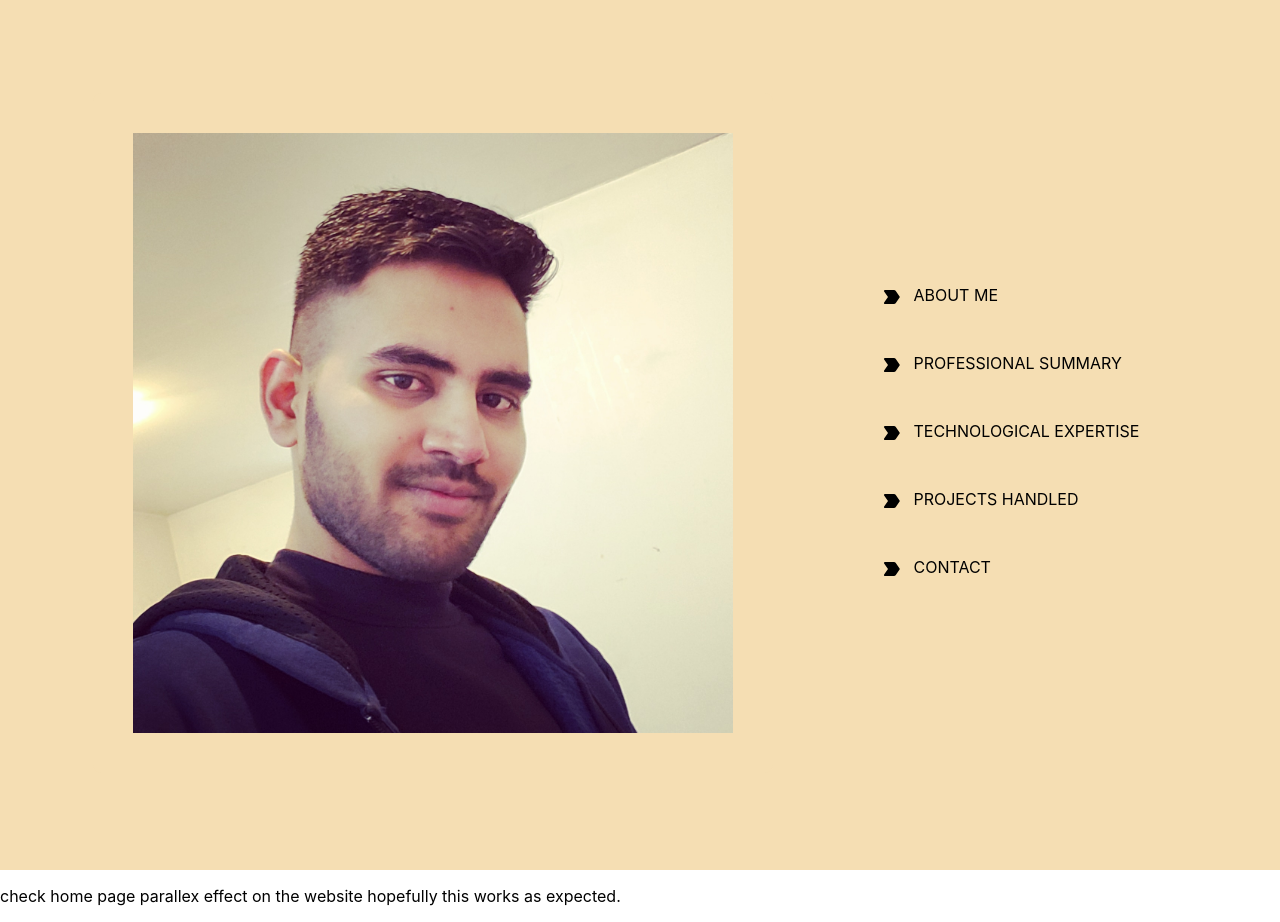
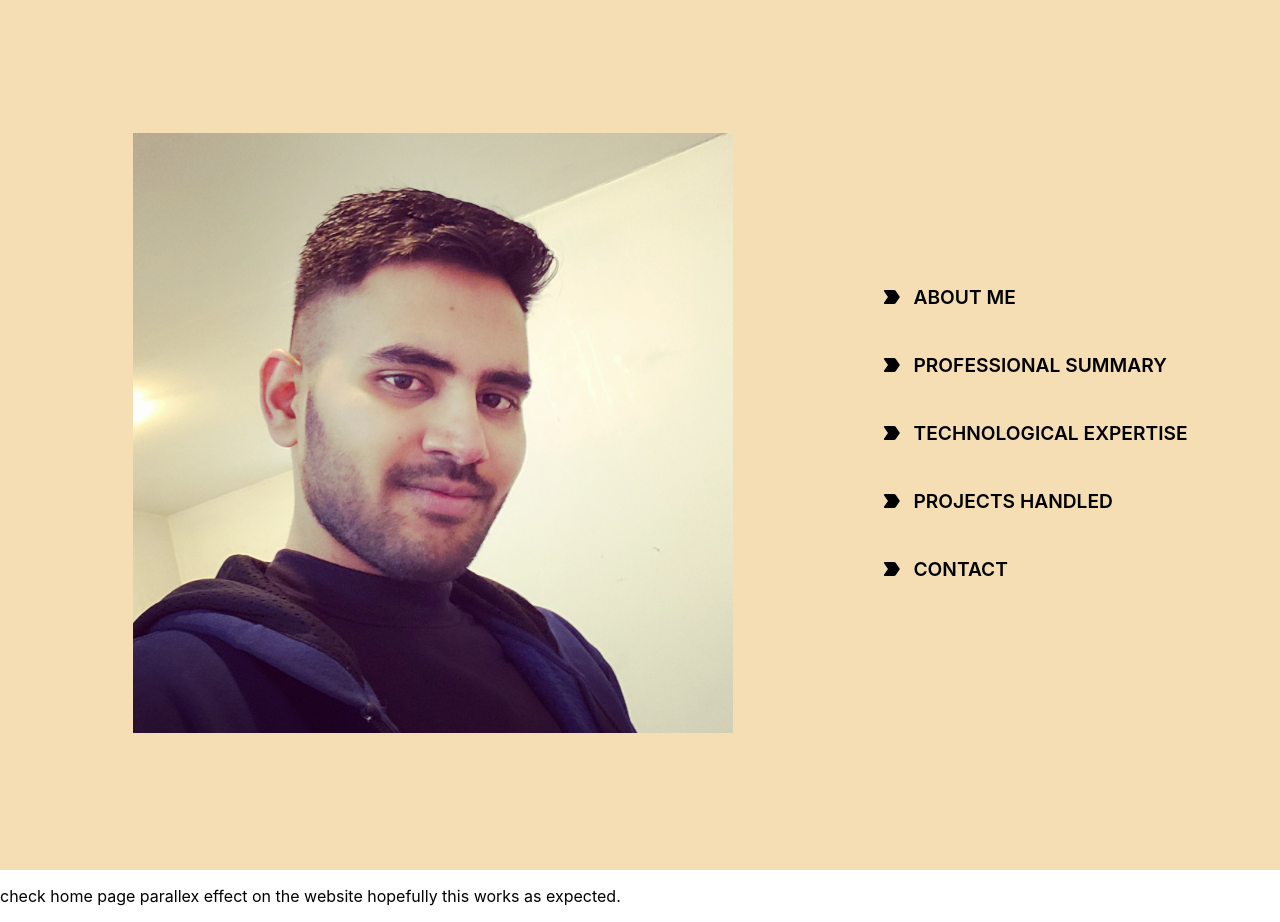
Before and after one commit to KiranAddagarla/ReactWebApplication, a React (Create React App) app: page / in a window 1280 px wide. Shown: the top 922 px of the page. Built offline with nearby package versions, Linux system fonts and the light colour scheme.

Commit message:
commit header section 4

```diff
--- a/src/App.css
+++ b/src/App.css
@@ -72,4 +72,6 @@ LabelImportantRoundedIcon{
 label{
   position: absolute;
   padding-left: 10px;
+  font-size: larger;
+  font-weight: 600;
 }
```
